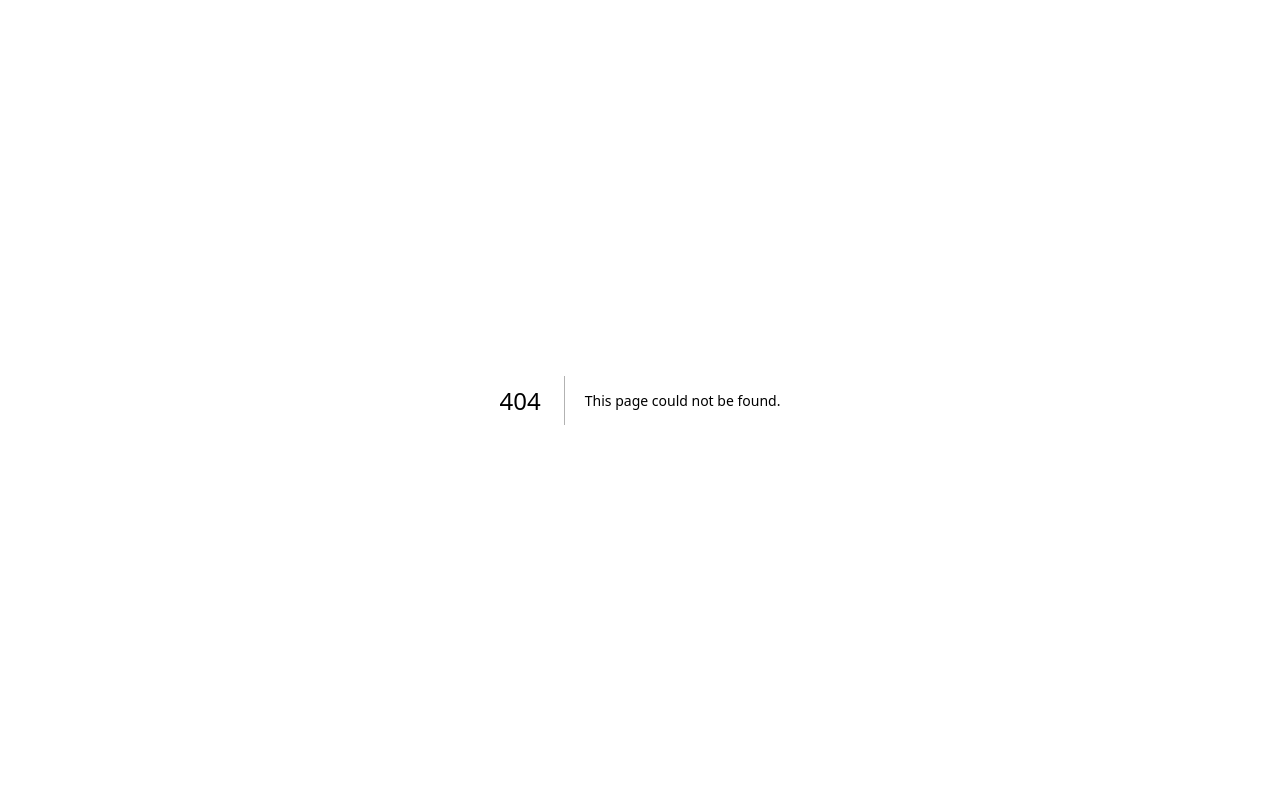
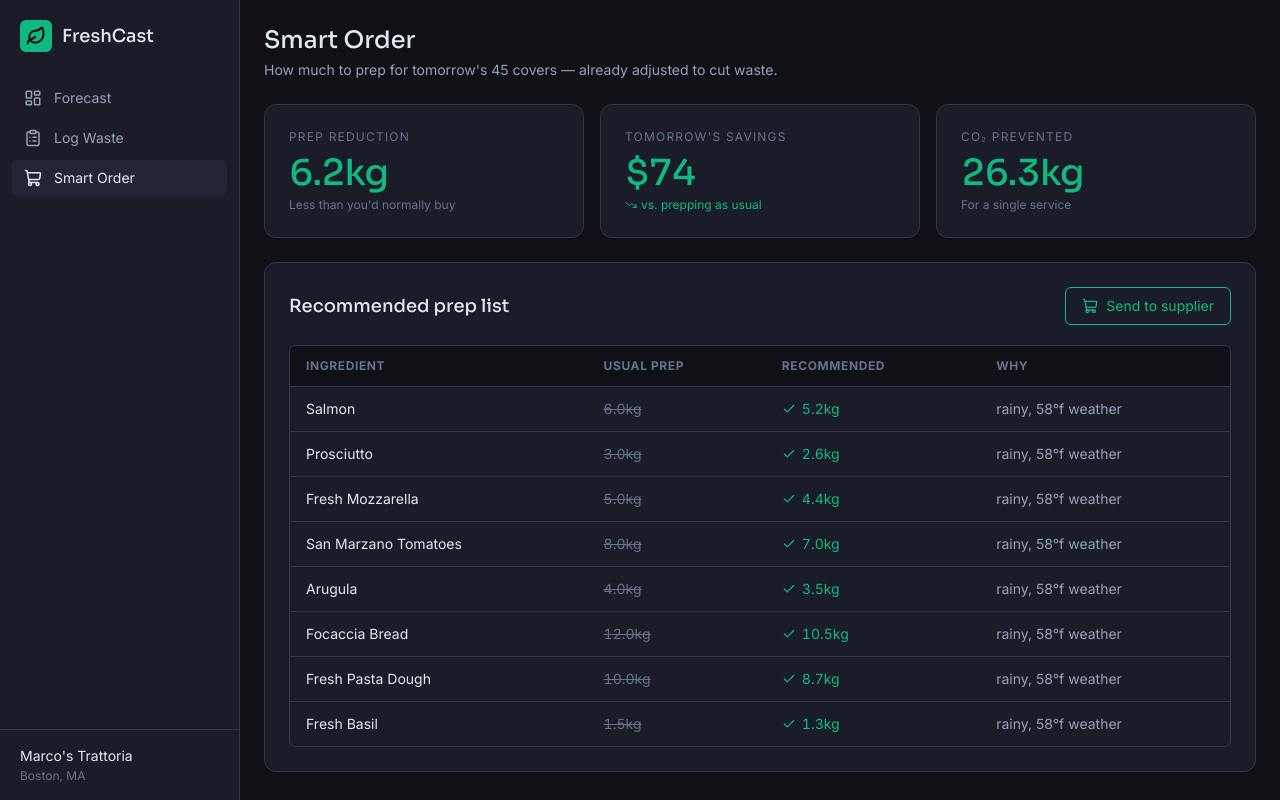
Before and after one commit to DanielIbraev/FreshCast, a Next.js app in the folder freshcast-app/: page /orders in a window 1280 px wide. Before the commit this address had no page. Built offline with nearby package versions, Linux system fonts and the light colour scheme.

Commit message:
auto: save 09:21:01

```diff
--- /dev/null
+++ b/freshcast-app/app/(app)/orders/page.tsx
@@ -0,0 +1,125 @@
+"use client";
+
+import { useMemo } from "react";
+import { ShoppingCart, TrendingDown, Check } from "lucide-react";
+import { Card, CardLabel } from "@/components/ui/card";
+import { buildDayForecast } from "@/lib/forecast";
+import { DEMO_TOMORROW } from "@/lib/demo-data";
+import { formatCurrency, formatKg } from "@/lib/utils";
+
+export default function OrdersPage() {
+  const forecast = useMemo(() => {
+    const tomorrow = new Date();
+    tomorrow.setDate(tomorrow.getDate() + 1);
+    return buildDayForecast({
+      expectedCovers: DEMO_TOMORROW.expectedCovers,
+      weather: {
+        tempF: DEMO_TOMORROW.tempF,
+        condition: DEMO_TOMORROW.weatherCondition,
+        description: DEMO_TOMORROW.weatherDescription,
+      },
+      event: { name: "", type: "none", distanceMiles: 0 },
+      date: tomorrow,
+    });
+  }, []);
+
+  const totalReduction = forecast.ingredients.reduce(
+    (s, i) => s + (i.predictedWasteKg - i.reducedWasteKg),
+    0
+  );
+
+  return (
+    <div className="space-y-6">
+      <div>
+        <h1 className="font-display text-2xl font-700 text-text-primary">
+          Smart Order
+        </h1>
+        <p className="mt-1 text-sm text-text-secondary">
+          How much to prep for tomorrow&apos;s {forecast.expectedCovers} covers —
+          already adjusted to cut waste.
+        </p>
+      </div>
+
+      <div className="grid grid-cols-3 gap-4">
+        <Card>
+          <CardLabel>Prep reduction</CardLabel>
+          <p className="mt-2 font-display text-4xl font-800 tracking-tight tabular-nums text-good">
+            {formatKg(totalReduction)}
+          </p>
+          <p className="mt-1 text-xs text-text-muted">Less than you&apos;d normally buy</p>
+        </Card>
+        <Card>
+          <CardLabel>Tomorrow&apos;s savings</CardLabel>
+          <p className="mt-2 font-display text-4xl font-800 tracking-tight tabular-nums text-good">
+            {formatCurrency(forecast.totalSavings)}
+          </p>
+          <p className="mt-1 flex items-center gap-1 text-xs text-good">
+            <TrendingDown className="h-3 w-3" />
+            vs. prepping as usual
+          </p>
+        </Card>
+        <Card>
+          <CardLabel>CO₂ prevented</CardLabel>
+          <p className="mt-2 font-display text-4xl font-800 tracking-tight tabular-nums text-good">
+            {forecast.totalCo2Prevented.toFixed(1)}kg
+          </p>
+          <p className="mt-1 text-xs text-text-muted">For a single service</p>
+        </Card>
+      </div>
+
+      <Card>
+        <div className="mb-5 flex items-center justify-between">
+          <h2 className="font-display text-lg font-600 text-text-primary">
+            Recommended prep list
+          </h2>
+          <button className="flex items-center gap-2 rounded-md border border-good px-4 py-2 text-sm font-500 text-good transition-colors duration-150 hover:bg-good hover:text-canvas">
+            <ShoppingCart className="h-4 w-4" />
+            Send to supplier
+          </button>
+        </div>
+
+        <div className="overflow-hidden rounded-md border border-border">
+          <table className="w-full text-sm">
+            <thead>
+              <tr className="border-b border-border bg-canvas text-left text-xs uppercase tracking-wider text-text-muted">
+                <th className="px-4 py-3 font-500">Ingredient</th>
+                <th className="px-4 py-3 font-500">Usual prep</th>
+                <th className="px-4 py-3 font-500">Recommended</th>
+                <th className="px-4 py-3 font-500">Why</th>
+              </tr>
+            </thead>
+            <tbody>
+              {forecast.ingredients.map((item) => {
+                const usual = item.ingredient.baselinePrepKg;
+                const recommended =
+                  usual - (item.predictedWasteKg - item.reducedWasteKg);
+                return (
+                  <tr
+                    key={item.ingredient.id}
+                    className="border-b border-border last:border-0"
+                  >
+                    <td className="px-4 py-3 font-500 text-text-primary">
+                      {item.ingredient.name}
+                    </td>
+                    <td className="px-4 py-3 tabular-nums text-text-muted line-through">
+                      {formatKg(usual)}
+                    </td>
+                    <td className="px-4 py-3">
+                      <span className="flex items-center gap-1.5 font-500 tabular-nums text-good">
+                        <Check className="h-3.5 w-3.5" />
+                        {formatKg(recommended)}
+                      </span>
+                    </td>
+                    <td className="px-4 py-3 text-text-secondary">
+                      {item.primaryDriver}
+                    </td>
+                  </tr>
+                );
+              })}
+            </tbody>
+          </table>
+        </div>
+      </Card>
+    </div>
+  );
+}
```
